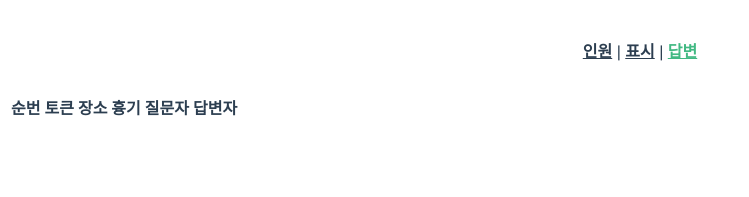
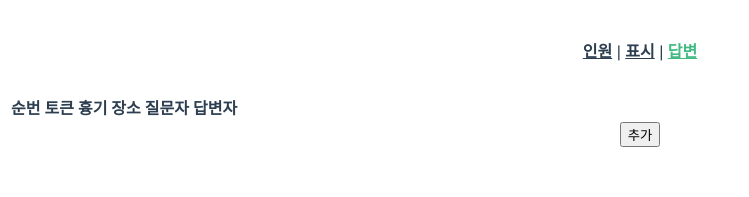
Before and after one commit to zhuny/pp-clue-board, a Vue app: page /answer in a window 1280 px wide. Shown: the top 197 px of the page, without its empty margins (0-749 px from the left). Built offline with nearby package versions, Linux system fonts and the light colour scheme.

Commit message:
add button

```diff
--- a/src/views/Answer.vue
+++ b/src/views/Answer.vue
@@ -5,18 +5,38 @@
         <tr>
           <th>순번</th>
           <th>토큰</th>
+          <th>흉기</th>
           <th>장소</th>
-          <th>흉기</th>
           <th>질문자</th>
           <th>답변자</th>
         </tr>
       </thead>
+      <tbody>
+        <tr
+          v-for="(answer, index) in game_input.answer_list"
+          v-bind:key="index"
+        >
+          <td>{{ index }}</td>
+        </tr>
+      </tbody>
     </table>
+    <button v-on:click="add_answer()">추가</button>
   </div>
 </template>
 
 <script>
 export default {
-  name: "Answer"
+  name: "Answer",
+  methods: {
+    add_answer() {
+      this.game_input.answer_list.push({
+        token: "",
+        weapon: "",
+        room: "",
+        questioner: "",
+        answerer: ""
+      });
+    }
+  }
 };
 </script>
```
